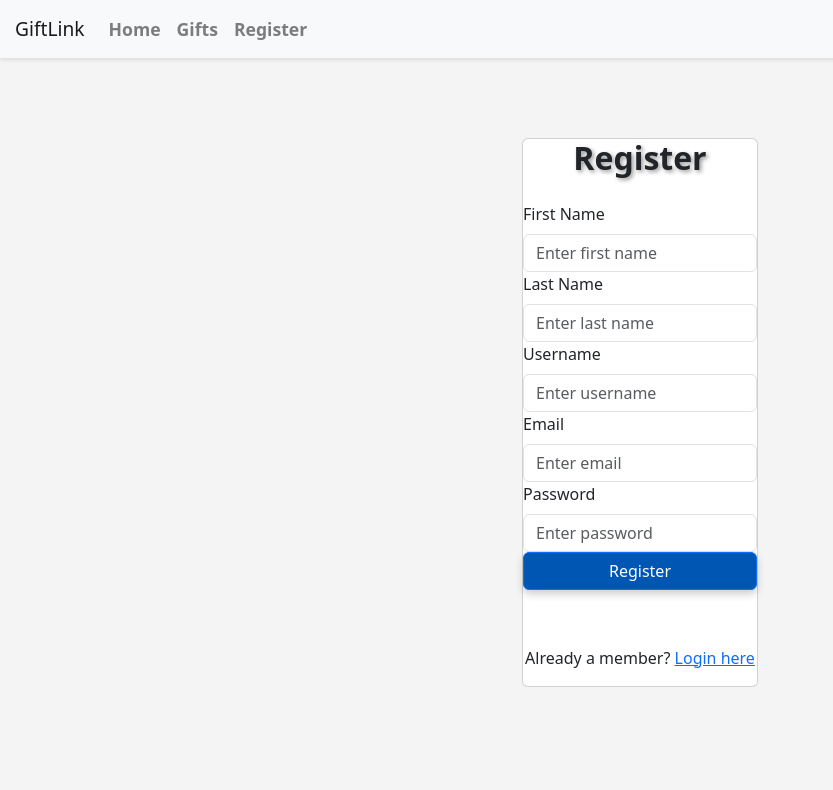
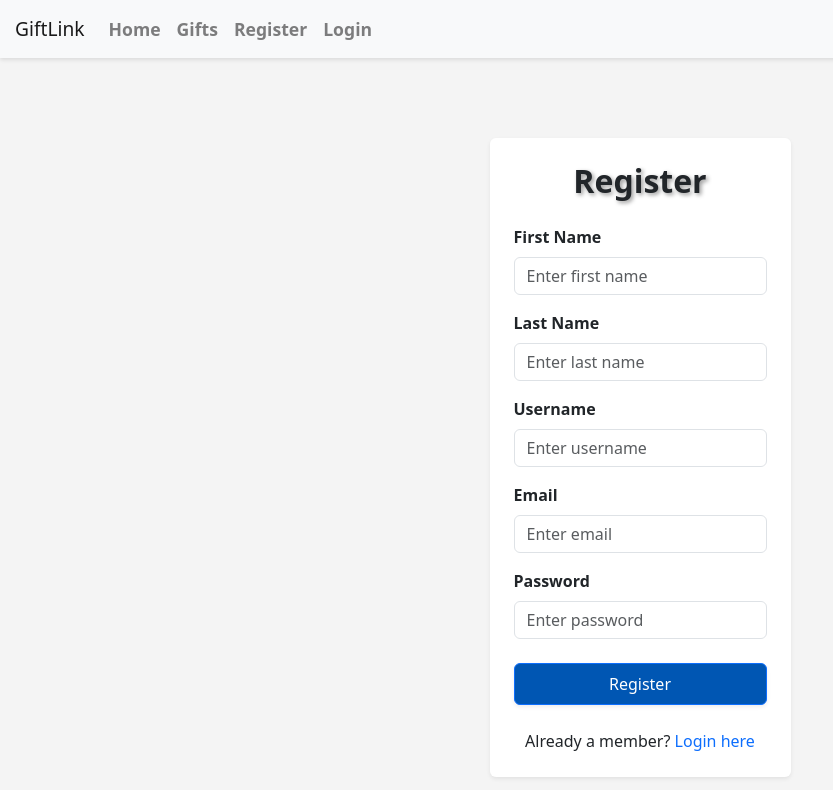
Before and after one commit to exyzte/fullstack-capstone-project, a React (Create React App) app in the folder giftlink-frontend/: page /app/register in a window 1280 px wide. Shown: the top 790 px of the page, without its empty margins (0-833 px from the left). Built offline with nearby package versions, Linux system fonts and the light colour scheme; no server answers.

Commit message:
fixed registration and login forms layout

```diff
--- a/giftlink-frontend/src/components/LoginPage/LoginPage.js
+++ b/giftlink-frontend/src/components/LoginPage/LoginPage.js
@@ -12,14 +12,18 @@ export default function LoginPage() {
     return (
         <div className="container mt-5">
             <div className="row justify-content-center">
-                <div className="col-md-6 col-lg-4">
+                <div className="col-md-6 col-lg-5">
                     <div className="login-card p-4 border rounded">
                             <h2 className="mb-4 text-center font-weight-bold">Login</h2>
-                            <form className="form-group mb-3" onSubmit={handleLogin}>
-                                <label htmlFor="email" className="form-label">Email</label>
+                            <form className="form-group mb-3 p-4" onSubmit={handleLogin}>
+                                <div className="mb-3">
+                                <label htmlFor="email" className="form-label fw-semibold">Email</label>
                                 <input type="email" className="form-control" id="email" placeholder="Enter email" value={email} onChange={(e) => setEmail(e.target.value)} />
-                                <label htmlFor="password" className="form-label">Password</label>
+                                </div>
+                                <div className="mb-3">
+                                <label htmlFor="password" className="form-label fw-semibold">Password</label>
                                 <input type="password" className="form-control" id="password" placeholder="Enter password" value={password} onChange={(e) => setPassword(e.target.value)} />
+                                </div>
                                 <button type="submit" className="btn btn-primary w-100 mb-3">Login</button>
                             </form>
                             <p className="text-center mt-4">
--- a/giftlink-frontend/src/components/Navbar/Navbar.js
+++ b/giftlink-frontend/src/components/Navbar/Navbar.js
@@ -15,6 +15,7 @@ export default function Navbar() {
                         <a className="nav-link" href="/app">Gifts</a>
                     </li>
                     <li className="nav-item"><a className="nav-link" href="/app/register">Register</a></li>
+                    <li className="nav-item"><a className="nav-link" href="/app/login">Login</a></li>
 
                 </ul>
             </div>
--- a/giftlink-frontend/src/components/RegisterPage/RegisterPage.css
+++ b/giftlink-frontend/src/components/RegisterPage/RegisterPage.css
@@ -9,7 +9,6 @@
     padding: 0.5rem;
     font-size: 1rem;
     width: 90%;
-    margin: 2rem;
 
 }
 
--- a/giftlink-frontend/src/components/RegisterPage/RegisterPage.js
+++ b/giftlink-frontend/src/components/RegisterPage/RegisterPage.js
@@ -9,7 +9,23 @@ export default function RegisterPage() {
 
     async function handleRegister (e) {
         e.preventDefault();
-        // registration logic here
+        try {
+            const response = await fetch('http://localhost:5000/api/users/register', {
+                method: 'POST',
+                headers: {
+                    'Content-Type': 'application/json',
+                },
+                body: JSON.stringify({
+                    firstName,
+                    lastName,
+                    username,
+                    email,
+                    password,
+                }),
+            });
+        } catch (error) {
+            console.error('Error during registration:', error);
+        }
 
         console.log('Registering user:', { firstName, lastName, email });
 
@@ -18,32 +34,49 @@ export default function RegisterPage() {
     return (
         <div className="container mt-5">
             <div className="row justify-content-center">
-                <div className="col-md-6 col-lg-4">
-                    <div className="card register-card">
-                        <h2 className="mb-4 text-center font-weight-bold">Register</h2>
+                <div className="col-md-6 col-lg-5">
+                    {/* Added 'p-4' for internal spacing and 'shadow' for depth */}
+                    <div className="card border-0 shadow-sm p-4">
+                        <h2 className="mb-4 text-center fw-bold">Register</h2>
 
-                            <form className="form-group mb-3" onSubmit={handleRegister}>
-                                <label htmlFor="firstName" className="form-label">First Name</label>
+                        <form onSubmit={handleRegister}>
+                            {/* Wrap each pair in a mb-3 div for proper spacing */}
+                            <div className="mb-3">
+                                <label htmlFor="firstName" className="form-label fw-semibold">First Name</label>
                                 <input type="text" className="form-control" id="firstName" placeholder="Enter first name" value={firstName} onChange={(e) => setFirstName(e.target.value)}/>
-                                <label htmlFor="lastName" className="form-label">Last Name</label>
+                            </div>
+
+                            <div className="mb-3">
+                                <label htmlFor="lastName" className="form-label fw-semibold">Last Name</label>
                                 <input type="text" className="form-control" id="lastName" placeholder="Enter last name" value={lastName} onChange={(e) => setLastName(e.target.value)}/>
-                                <label htmlFor="username" className="form-label">Username</label>
+                            </div>
+
+                            <div className="mb-3">
+                                <label htmlFor="username" className="form-label fw-semibold">Username</label>
                                 <input type="text" className="form-control" id="username" placeholder="Enter username" value={username} onChange={(e) => setUsername(e.target.value)} />
-                                <label htmlFor="email" className="form-label">Email</label>
+                            </div>
+
+                            <div className="mb-3">
+                                <label htmlFor="email" className="form-label fw-semibold">Email</label>
                                 <input type="email" className="form-control" id="email" placeholder="Enter email" value={email} onChange={(e) => setEmail(e.target.value)} />
-                                <label htmlFor="password" className="form-label">Password</label>
+                            </div>
+
+                            <div className="mb-4">
+                                <label htmlFor="password" className="form-label fw-semibold">Password</label>
                                 <input type="password" className="form-control" id="password" placeholder="Enter password" value={password} onChange={(e) => setPassword(e.target.value)} />
-                                <button type="submit" className="btn btn-primary w-100 mb-3">Register</button>
-                            </form>
-                        <p className="text-center mt-4">
-                            Already a member? <a href="/app/login">Login here</a>
+                            </div>
+
+                            <button type="submit" className="btn btn-primary w-100 py-2 shadow-sm">
+                                Register
+                            </button>
+                        </form>
+
+                        <p className="text-center mt-4 mb-0">
+                            Already a member? <a href="/app/login" className="text-decoration-none">Login here</a>
                         </p>
                     </div>
-
                 </div>
-
             </div>
-
         </div>
     )
 }
```
Also changed, not shown: giftlink-frontend/src/components/LoginPage/LoginPage.css (+54 -0 lines).
